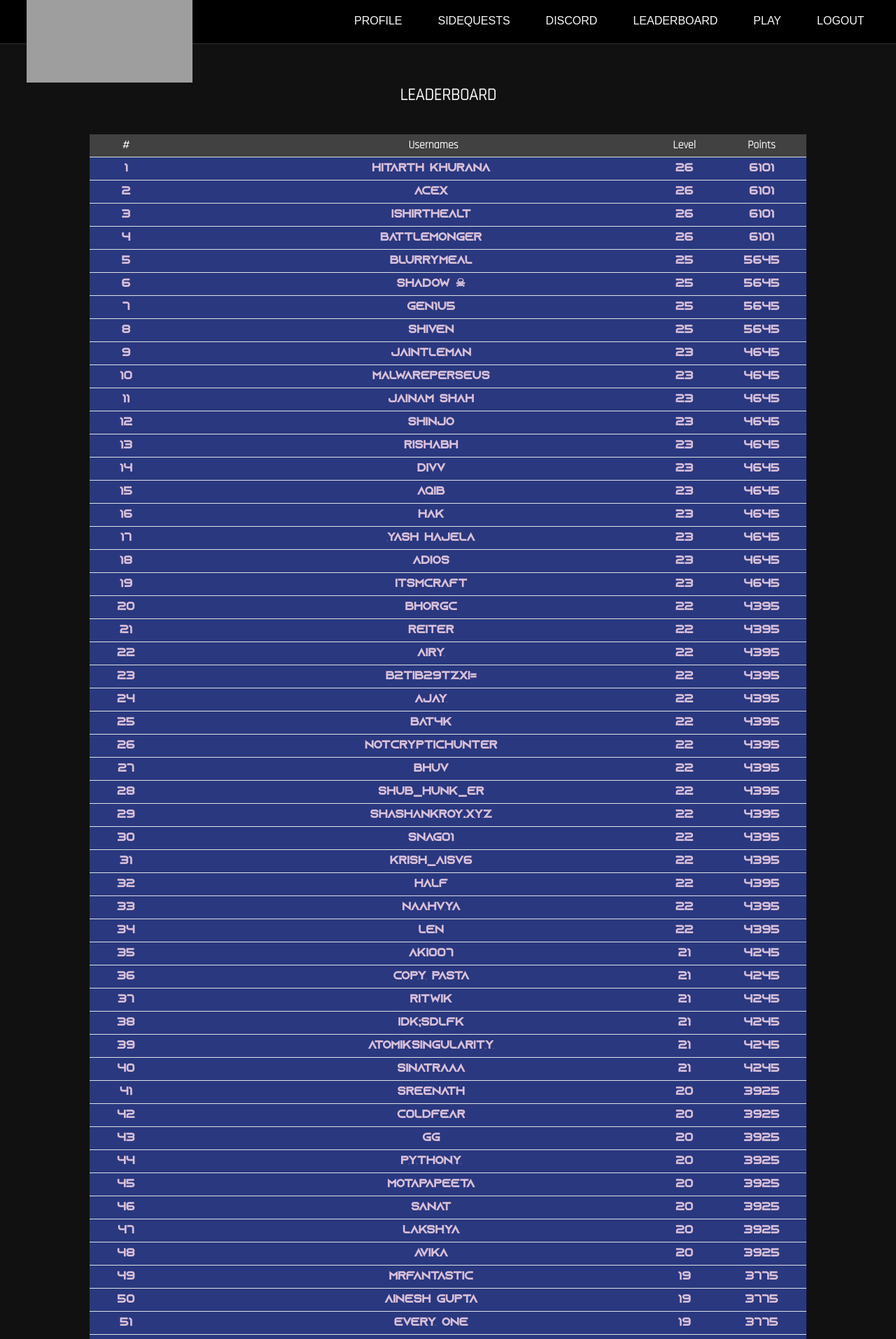
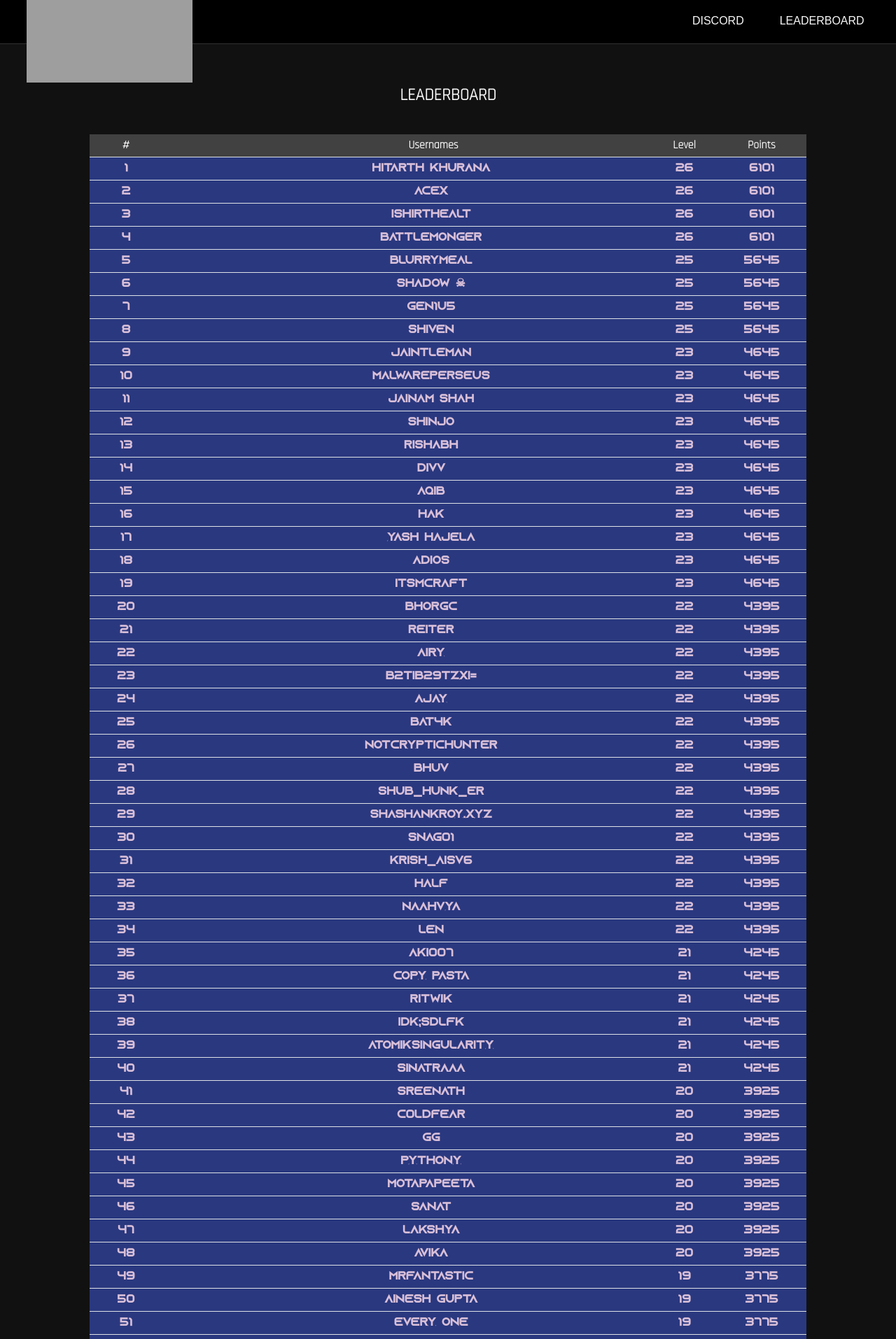
Before and after one commit to BVNCodeTech/R3DACTED, a Flask app: page /leaderboard in a window 1280 px wide. Shown: the top 1914 px of the page at 70% size. Run offline with Flask 2, Linux system fonts and the light colour scheme; data that the repository does not hold is empty; some libraries are stand-ins or nearby versions; grey boxes are pictures that could not be loaded.

```diff
--- a/templates/leaderboard.html
+++ b/templates/leaderboard.html
@@ -35,15 +35,15 @@
     <img src="/static/images/codetech.png" draggable="false" loading="lazy" width="237" alt="" id="nav_image" onclick="window.location ='/';" style="cursor: pointer"/>
     <a href="#" class="icon-button rotate-icon top-right w-inline-block">
 
-      <div onclick="window.location='/profile';" class="icon-button-text">PROFILE</div>
-      <div onclick="window.location='/sidequest';" class="icon-button-text">SIDEQUESTS</div>
+      <!-- <div onclick="window.location='/profile';" class="icon-button-text">PROFILE</div>
+      <div onclick="window.location='/sidequest';" class="icon-button-text">SIDEQUESTS</div> -->
 
 
           <div onclick="window.location='https://discord.gg/codetech';" class="icon-button-text">DISCORD</div>
           <div onclick="window.location='/leaderboard';" class="icon-button-text">LEADERBOARD</div>
 
-          <div onclick="window.location='/play';" class="icon-button-text">PLAY</div>
-          <div onclick="window.location='/logout';" class="icon-button-text">LOGOUT</div>
+          <!-- <div onclick="window.location='/play';" class="icon-button-text">PLAY</div>
+          <div onclick="window.location='/logout';" class="icon-button-text">LOGOUT</div> -->
 
 
     </a>
```
Also changed, not shown: templates/index.html (+15 -12 lines).
